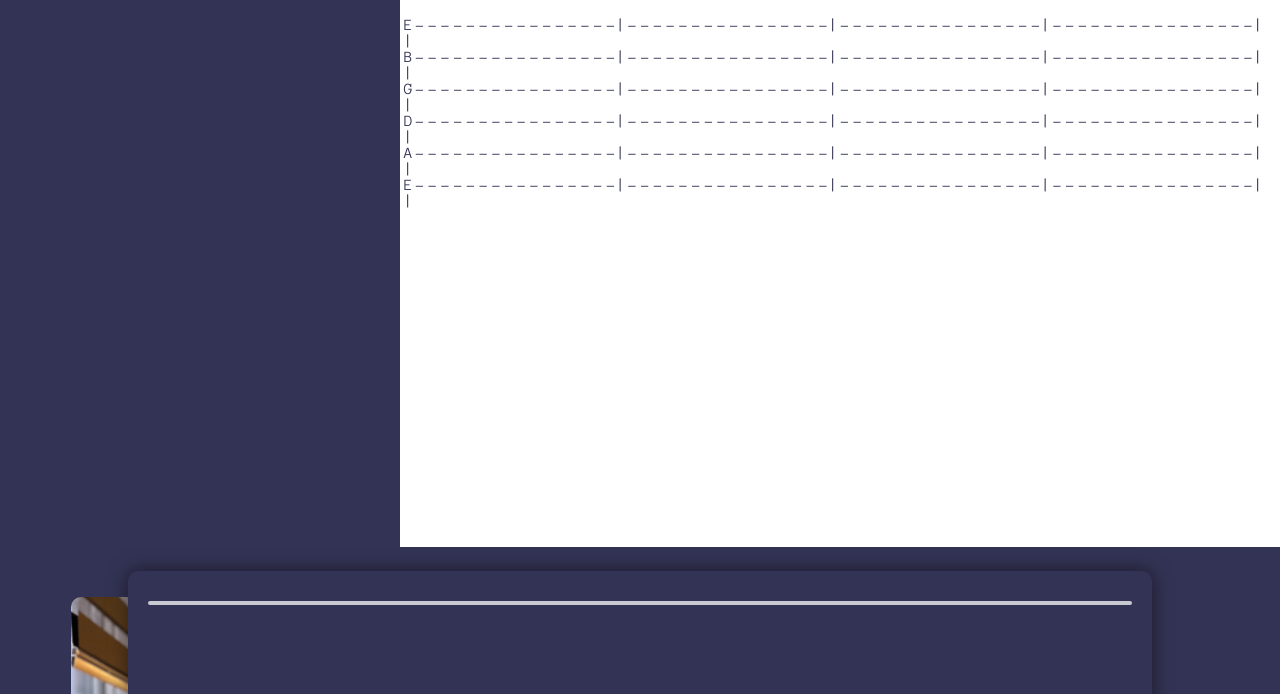
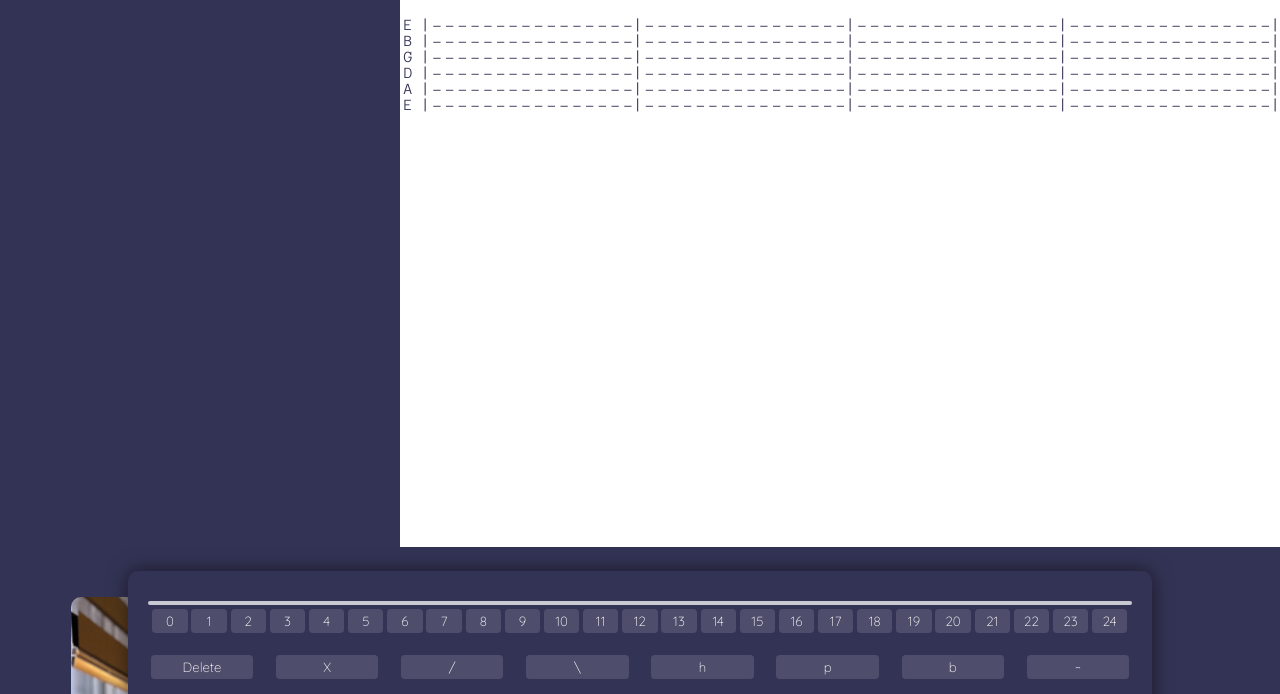
Before and after one commit to NivedDoesArt/Shine-project, a plain HTML site: page index.html in a window 1280 px wide. Shown: the part 253-947 px from the top of the page. Drawn offline with Linux system fonts and the light colour scheme.

Commit message:
17-03-2025 1

```diff
--- a/CSS/create.css
+++ b/CSS/create.css
@@ -184,6 +184,7 @@
 
 .tabRow {
     display: flex;
+    text-wrap: noWrap;
 }
 
 .tabRowLine {
@@ -233,7 +234,56 @@
     margin-left: 2%;
     margin-right: 2%;
     height: calc(4px);
+    display: flex;
+    justify-content: space-evenly;
 
     background-color: #fffb;
     border-radius: 10px;
 }
+
+.noteSelect {
+    width: calc((100% / 25) - 4px);
+    height: fit-content;
+    padding-top: 4px;
+    padding-bottom: 4px;
+    transform: translateY(8px);
+
+    background-color: #fff2;
+    border-radius: 4px;
+    border: none;
+    color: #fff;
+    cursor: pointer;
+
+    transition: all 0.2s;
+}
+
+.noteSelect:hover {
+    background-color: #fff4;
+}
+
+
+
+.stringButtonLayout {
+    width: 100%;
+    height: 20px;
+    margin-top: 50px;
+    display: flex;
+    justify-content: space-evenly;
+}
+
+.stringButtonHolder {
+    width: calc(100% / 10);
+    height: fit-content;
+    padding-top: 4px;
+    padding-bottom: 4px;
+
+    background-color: #fff2;
+    border-radius: 4px;
+    border: none;
+    color: #fff;
+    cursor: pointer;
+}
+
+.stringButtonHolder:hover {
+    background-color: #fff4;
+}
--- a/JS/create.js
+++ b/JS/create.js
@@ -26,6 +26,9 @@ function contentMenu() {
 var toggleScale = 0
 var toggleShape = 0
 var toggleString = 0
+
+var clickedStringID
+var generatedStringID
 
 //A   1
 //A#  2
@@ -213,7 +216,8 @@ function loadTab(scale, shape, string) {
                     newRowLine.setAttribute("onClick", "rowLineClick(this.id)")
                     newRowLine.setAttribute("class", "tabRowLine")
                     newRowLine.setAttribute("tabindex", "1")
-                    newRowLine.setAttribute("id", rowAmount + "$" + iiii + "$" + iii + "$" + i)
+                    generatedStringID = ii + "$" + iiii + "$" + iii + "$" + i
+                    newRowLine.setAttribute("id", generatedStringID)
                     newRowLine.innerHTML = "-"
                 }
                 const newRowLine = newRow.appendChild(document.createElement("p"))
@@ -234,14 +238,88 @@ function reloadStrings() {
     const newString = document.getElementById("noteSelectArea").appendChild(document.createElement("div"))
     newString.setAttribute("class", "noteSelectString")
     newString.style.marginTop = ((document.getElementById("noteSelectArea").offsetHeight / (value3 / 0.8)) - 2) + "px"
+
+    for (x = 0; x < 25; x++) {
+        const newNote = newString.appendChild(document.createElement("button"))
+        newNote.innerHTML = x
+        newNote.setAttribute("class", "noteSelect")
+        newNote.setAttribute("onClick", "noteSelect(this.innerHTML)")
+    }
+
+
+
+    const stringButtonLayout = document.getElementById("noteSelectArea").appendChild(document.createElement("div"))
+    stringButtonLayout.setAttribute("class", "stringButtonLayout")
+
+    const stringButtonHolder1 = stringButtonLayout.appendChild(document.createElement("button"))
+    stringButtonHolder1.setAttribute("class", "stringButtonHolder")
+    stringButtonHolder1.setAttribute("onClick", "noteSelect(this.innerHTML)")
+    stringButtonHolder1.innerHTML = "Delete"
+
+    const stringButtonHolder2 = stringButtonLayout.appendChild(document.createElement("button"))
+    stringButtonHolder2.setAttribute("class", "stringButtonHolder")
+    stringButtonHolder2.setAttribute("onClick", "noteSelect(this.innerHTML)")
+    stringButtonHolder2.innerHTML = "X"
+
+    const stringButtonHolder3 = stringButtonLayout.appendChild(document.createElement("button"))
+    stringButtonHolder3.setAttribute("class", "stringButtonHolder")
+    stringButtonHolder3.setAttribute("onClick", "noteSelect(this.innerHTML)")
+    stringButtonHolder3.innerHTML = "/"
+
+    const stringButtonHolder4 = stringButtonLayout.appendChild(document.createElement("button"))
+    stringButtonHolder4.setAttribute("class", "stringButtonHolder")
+    stringButtonHolder4.setAttribute("onClick", "noteSelect(this.innerHTML)")
+    stringButtonHolder4.innerHTML = "\\"
+
+    const stringButtonHolder5 = stringButtonLayout.appendChild(document.createElement("button"))
+    stringButtonHolder5.setAttribute("class", "stringButtonHolder")
+    stringButtonHolder5.setAttribute("onClick", "noteSelect(this.innerHTML)")
+    stringButtonHolder5.innerHTML = "h"
+
+    const stringButtonHolder6 = stringButtonLayout.appendChild(document.createElement("button"))
+    stringButtonHolder6.setAttribute("class", "stringButtonHolder")
+    stringButtonHolder6.setAttribute("onClick", "noteSelect(this.innerHTML)")
+    stringButtonHolder6.innerHTML = "p"
+
+    const stringButtonHolder7 = stringButtonLayout.appendChild(document.createElement("button"))
+    stringButtonHolder7.setAttribute("class", "stringButtonHolder")
+    stringButtonHolder7.setAttribute("onClick", "noteSelect(this.innerHTML)")
+    stringButtonHolder7.innerHTML = "b"
+
+    const stringButtonHolder8 = stringButtonLayout.appendChild(document.createElement("button"))
+    stringButtonHolder8.setAttribute("class", "stringButtonHolder")
+    stringButtonHolder8.setAttribute("onClick", "noteSelect(this.innerHTML)")
+    stringButtonHolder8.innerHTML = "~"
+
 }
 reloadStrings()
 
 
 
+function noteSelect(content) {
+    if (content == "Delete") {
+        document.getElementById(clickedStringID).innerHTML = "-"
+        document.getElementById(clickedStringID).style = null
+    }
+    else {
+        var currentNoteWidth = document.getElementById(clickedStringID).offsetWidth - 0.27
+        document.getElementById(clickedStringID).innerHTML = content
+        document.getElementById(clickedStringID).style.width = currentNoteWidth + "px"
+        document.getElementById(clickedStringID).style.fontSize = "0.9em"
+        document.getElementById(clickedStringID).style.letterSpacing = "-2px"
+        document.getElementById(clickedStringID).style.fontKerning = "normal"
+        document.getElementById(clickedStringID).style.textAlign = "center"
+        document.getElementById(clickedStringID).style.paddingLeft = "0px"
+        document.getElementById(clickedStringID).style.paddingRight = "0px"
+    }
+    toggleNoteSelect(0)
+}
+
+
+
 function toggleNoteSelect(open) {
     if (open == 0) {
-
+        document.getElementById("noteSelectArea").style.transform = null
     } else if (open == 1) {
         document.getElementById("noteSelectArea").style.transform = "translateY(0px)"
     }
@@ -250,6 +328,7 @@ function toggleNoteSelect(open) {
 function rowLineClick(clickedId) {
     toggleNoteSelect(1)
     console.log(clickedId)
+    clickedStringID = clickedId
 }
 
 
--- a/index.html
+++ b/index.html
@@ -4,7 +4,7 @@
 <head>
     <meta charset="UTF-8">
     <meta name="viewport" content="width=device-width, initial-scale=1.0">
-    <title>Tab writer | Home</title>
+    <title>Tab writer | Create</title>
 
     <link rel="stylesheet" href="CSS/main.css">
     <link rel="stylesheet" href="CSS/create.css">
```
